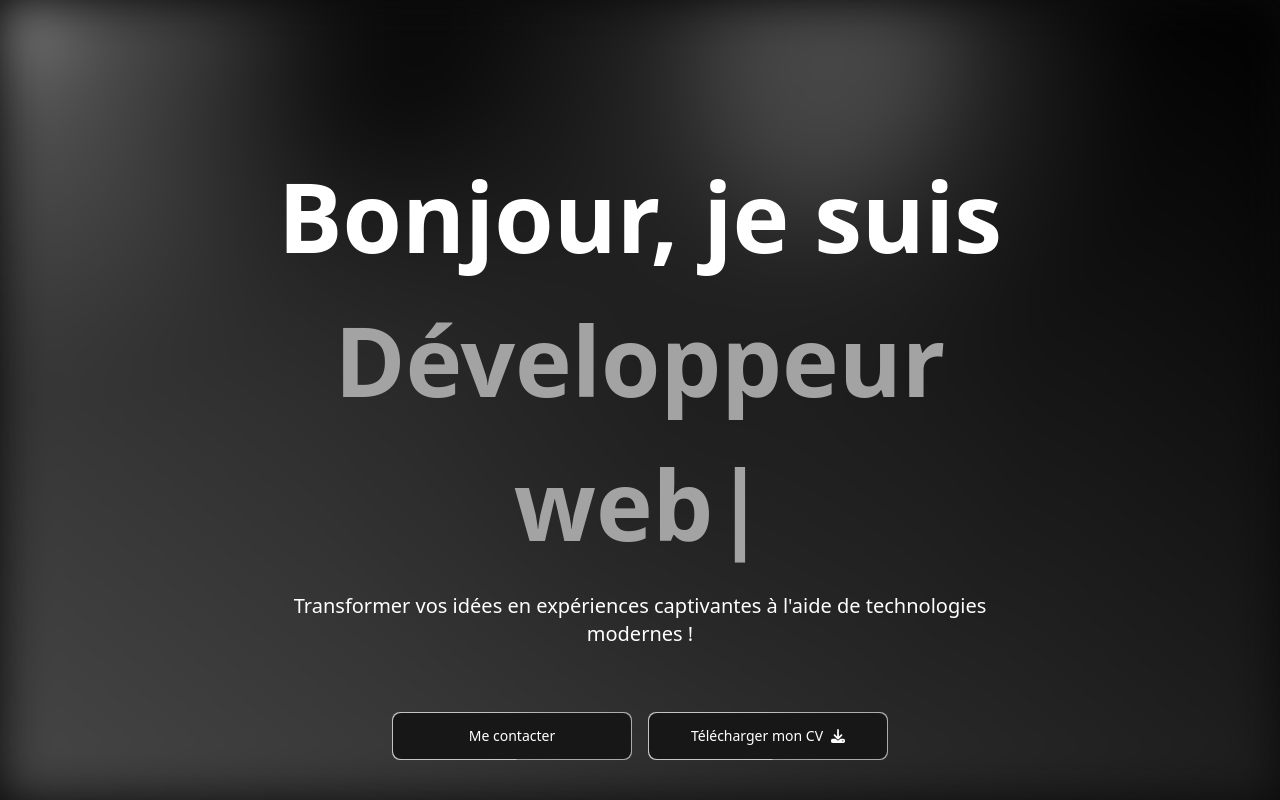
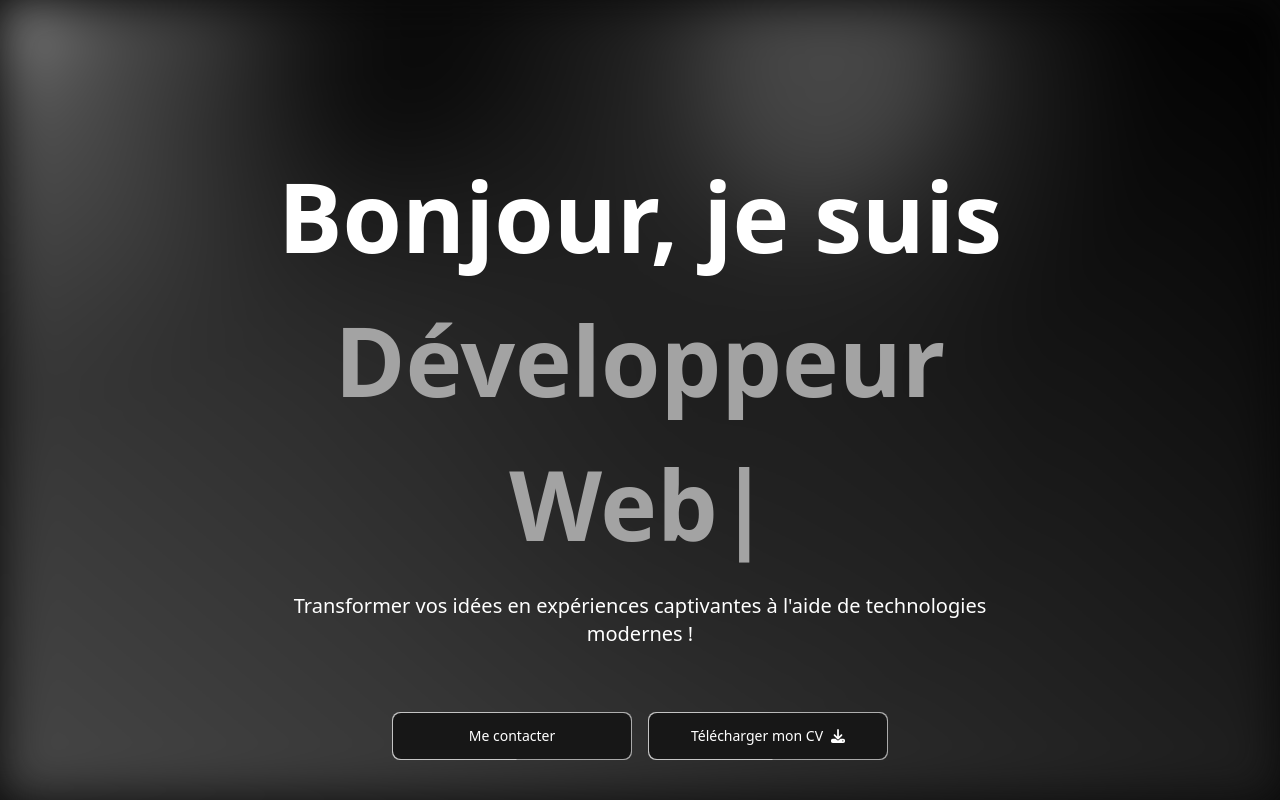
Before and after one commit to TomPARIS1/portfolio, a Next.js app: page / in a window 1280 px wide. Shown: the top 800 px of the page. Built offline with nearby package versions, Linux system fonts and the light colour scheme.

Commit message:
Updated hero text for SEO

```diff
--- a/components/hero.tsx
+++ b/components/hero.tsx
@@ -20,6 +20,10 @@ const Hero = () => {
                     className="col-span-8 place-self-center text-center sm:text-left justify-self-start"
                 >
                         <h1 className="text-neutral-400 mb-4 text-4xl sm:text-5xl lg:text-8xl lg:leading-normal font-extrabold text-center">
+                        <span className="sr-only">
+                            Tom Paris – Développeur Full-Stack Freelance Next.js & React
+                        </span>
+
                         <span className="text-white bg-clip-text bg-gradient-to-r from-primary-400 to-secondary-600">
                             Bonjour, je suis
                         </span>
@@ -28,7 +32,7 @@ const Hero = () => {
                             sequence={[
                             "Tom",
                             1000,
-                        "Développeur web",
+                            "Développeur Web",
                             1000,
                             ]}
                             wrapper="span"
```
Lines whose indentation alone changed are shown as unchanged.
